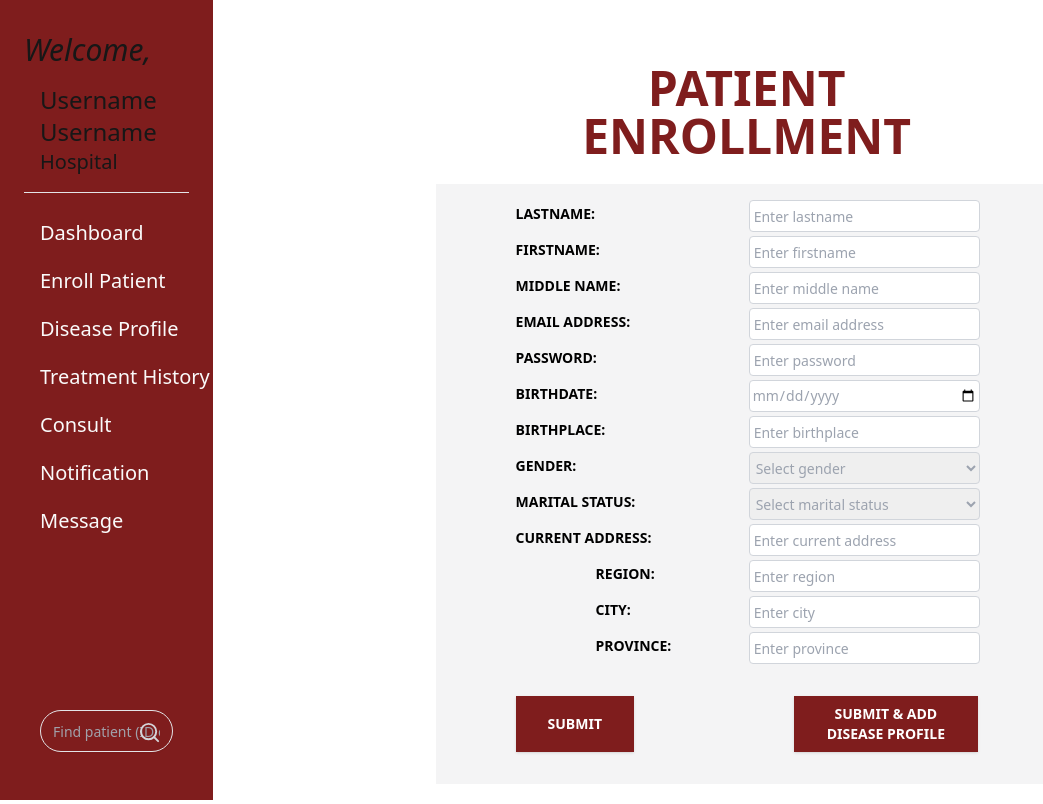
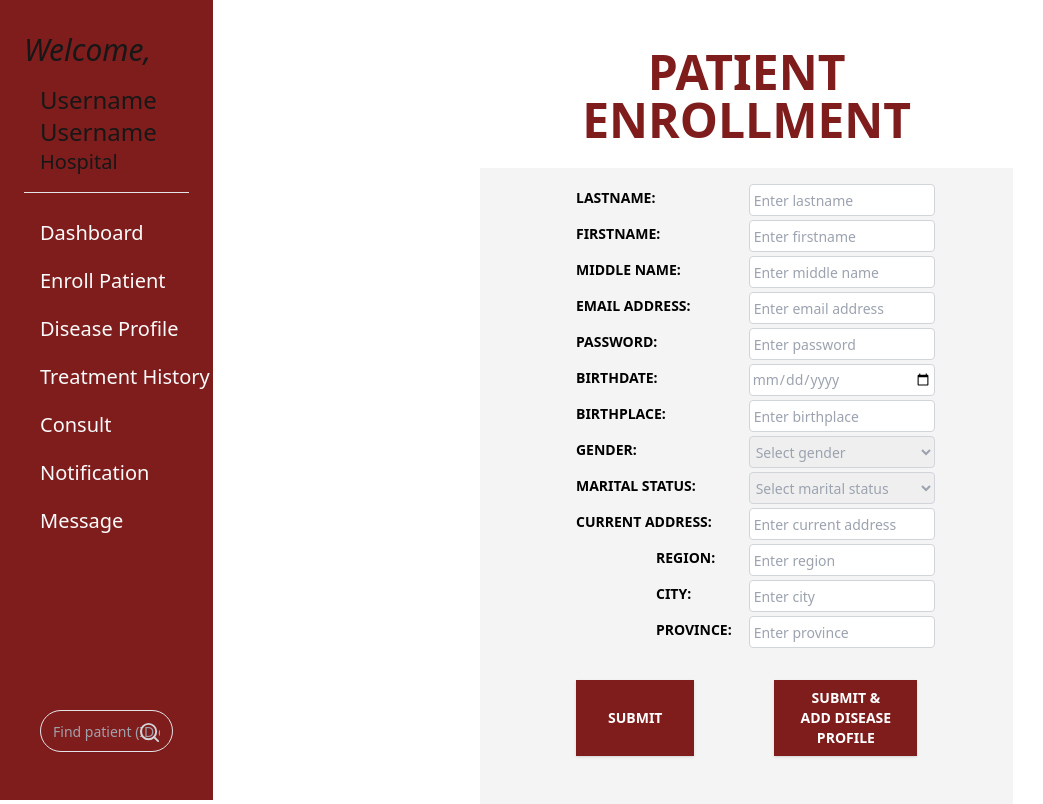
Before and after one commit to CurrieParinas/cancer-surveillance-system, a Next.js app: page /enrollPatient in a window 1280 px wide. Shown: the whole page, without its empty margins (0-1043 px from the left). Built offline with nearby package versions, Linux system fonts and the light colour scheme.

Commit message:
[Feat][Demi] - formdata (#12)
Co-authored-by: Currie Exekiel Pariñas <85160106+CurrieParinas@users.noreply.github.com>

```diff
--- a/src/app/(main)/enrollPatient/page.tsx
+++ b/src/app/(main)/enrollPatient/page.tsx
@@ -1,73 +1,109 @@
+"use client";
+
 import React from "react";
 
 const EnrollPatient = () => {
+  // Handle form submission
+  const handleSubmit = (e) => {
+    e.preventDefault(); // Prevent default form submission behavior
+
+    // Create a new FormData object
+    const formData = new FormData(e.target);
+
+    // Convert FormData to an object
+    const formDataObj = {};
+    formData.forEach((value, key) => {
+      formDataObj[key] = value;
+    });
+
+    // Convert the object to a JSON string
+    const jsonData = JSON.stringify(formDataObj);
+
+    // Log the JSON to the console
+    console.log(jsonData);
+
+    // Optionally, send the JSON data via fetch or axios
+    // fetch('your-api-url', {
+    //   method: 'POST',
+    //   headers: { 'Content-Type': 'application/json' },
+    //   body: jsonData,
+    // });
+  };
+
   return (
     <div className="w-screen-minus-1-6 bg-white flex flex-col items-center justify-center gap-4">
       <div className="w-6/12 h-auto p-2 text-center">
         <p className="mt-10 font-bold text-5xl text-red-900">PATIENT ENROLLMENT</p>
       </div>
 
-      <div className="w-7/12 h-auto pb-2 pt-4 bg-zinc-100">
-        <form className=" gap-2">
+      <div className="w-6/12 h-auto p-4 bg-zinc-100">
+        <form className="gap-2" onSubmit={handleSubmit}>
           <div className="grid grid-cols-2 gap-1">
             <label className="pl-20 pt-1 font-bold text-left text-sm text-black">LASTNAME:</label>
             <input
               type="text"
-              className="p-1 border border-gray-300 rounded w-3/4 text-sm h-8"
+              name="lastname"
+              className="p-1 border border-gray-300 rounded w-3/4 text-sm text-gray-950 h-8"
               placeholder="Enter lastname"
             />
 
-            <label className="pl-20 pt-1  font-bold text-left text-sm text-black">FIRSTNAME:</label>
+            <label className="pl-20 pt-1 font-bold text-left text-sm text-black">FIRSTNAME:</label>
             <input
               type="text"
-              className="p-1 border border-gray-300 rounded w-3/4 text-sm h-8"
+              name="firstname"
+              className="p-1 border border-gray-300 rounded w-3/4 text-sm text-gray-950 h-8"
               placeholder="Enter firstname"
             />
 
             <label className="pl-20 pt-1 font-bold text-left text-sm text-black">MIDDLE NAME:</label>
             <input
               type="text"
-              className="p-1 border border-gray-300 rounded w-3/4 text-sm h-8"
+              name="middle_name"
+              className="p-1 border border-gray-300 rounded w-3/4 text-sm text-gray-950 h-8"
               placeholder="Enter middle name"
             />
 
             <label className="pl-20 pt-1 font-bold text-left text-sm text-black">EMAIL ADDRESS:</label>
             <input
               type="email"
-              className="p-1 border border-gray-300 rounded w-3/4 text-sm h-8"
+              name="email"
+              className="p-1 border border-gray-300 rounded w-3/4 text-sm text-gray-950 h-8"
               placeholder="Enter email address"
             />
 
             <label className="pl-20 pt-1 font-bold text-left text-sm text-black">PASSWORD:</label>
             <input
               type="password"
-              className="p-1 border border-gray-300 rounded w-3/4 text-sm h-8"
+              name="password"
+              className="p-1 border border-gray-300 rounded w-3/4 text-sm text-gray-950 h-8"
               placeholder="Enter password"
             />
 
             <label className="pl-20 pt-1 font-bold text-left text-sm text-black">BIRTHDATE:</label>
             <input
               type="date"
+              name="birthdate"
               className="p-0.5 border border-gray-300 rounded w-3/4 text-sm h-8 text-gray-400"
             />
 
             <label className="pl-20 pt-1 font-bold text-left text-sm text-black">BIRTHPLACE:</label>
             <input
               type="text"
-              className="p-1 border border-gray-300 rounded w-3/4 text-sm h-8"
+              name="birthplace"
+              className="p-1 border border-gray-300 rounded w-3/4 text-sm text-gray-950 h-8"
               placeholder="Enter birthplace"
             />
 
             <label className="pl-20 pt-1 font-bold text-left text-sm text-black">GENDER:</label>
-            <select className="p-0.5 border border-gray-300 rounded w-3/4 text-gray-400 text-sm h-8">
+            <select name="gender" className="p-0.5 border border-gray-300 rounded w-3/4 text-gray-400 text-sm h-8">
               <option value="">Select gender</option>
               <option value="male">Male</option>
               <option value="female">Female</option>
               <option value="other">Other</option>
             </select>
 
-            <label className="pl-20 pt-1  font-bold text-left text-sm text-black">MARITAL STATUS:</label>
-            <select className="p-0.5 border border-gray-300 rounded w-3/4 text-gray-400 text-sm h-8">
+            <label className="pl-20 pt-1 font-bold text-left text-sm text-black">MARITAL STATUS:</label>
+            <select name="marital_status" className="p-0.5 border border-gray-300 rounded w-3/4 text-gray-400 text-sm h-8">
               <option value="">Select marital status</option>
               <option value="single">Single</option>
               <option value="married">Married</option>
@@ -78,43 +114,46 @@ const EnrollPatient = () => {
             <label className="pl-20 pt-1 font-bold text-left text-sm text-black">CURRENT ADDRESS:</label>
             <input
               type="text"
-              className="p-1 border border-gray-300 rounded w-3/4 text-sm h-8"
+              name="current_address"
+              className="p-1 border border-gray-300 rounded w-3/4 text-sm text-gray-950 h-8"
               placeholder="Enter current address"
             />
+
             <label className="pl-40 pt-1 font-bold text-left text-sm text-black">REGION:</label>
             <input
               type="text"
-              className="p-1 border border-gray-300 rounded w-3/4 text-sm h-8"
+              name="region"
+              className="p-1 border border-gray-300 rounded w-3/4 text-sm text-gray-950 h-8"
               placeholder="Enter region"
             />
 
-            <label className="pl-40 pt-1 font-bold text-left  text-sm text-black">CITY:</label>
+            <label className="pl-40 pt-1 font-bold text-left text-sm text-black">CITY:</label>
             <input
               type="text"
-              className="p-1 border border-gray-300 rounded w-3/4 text-sm h-8"
+              name="city"
+              className="p-1 border border-gray-300 rounded w-3/4 text-sm text-gray-950 h-8"
               placeholder="Enter city"
             />
 
-            <label className="pl-40 pt-1  font-bold text-left text-sm text-black">PROVINCE:</label>
+            <label className="pl-40 pt-1 font-bold text-left text-sm text-black">PROVINCE:</label>
             <input
               type="text"
-              className="p-1 border border-gray-300 rounded w-3/4 text-sm h-8"
+              name="province"
+              className="p-1 border border-gray-300 rounded w-3/4 text-sm text-gray-950 h-8"
               placeholder="Enter province"
             />
           </div>
 
-          <div className="flex justify-center mt-8 mb-6">
-            <button type="submit" className="bg-red-900 text-white font-semibold shadow py-2 px-8 text-sm mr-40 ml-20 hover:bg-primary/90">
+          <div className="flex justify-between mt-8 mb-8">
+            <button type="submit" className="hover:bg-primary/90 bg-red-900 text-white font-semibold shadow py-2 px-8 text-sm mr-20 ml-20">
               SUBMIT
             </button>
-            <button type="button" className="bg-red-900 text-white font-semibold shadow py-2 px-8 mr-20 text-sm hover:bg-primary/90">SUBMIT & ADD DISEASE PROFILE
+            <button type="button" className="hover:bg-primary/90 bg-red-900 text-white font-semibold shadow py-2 px-6 mr-20 text-sm">
+              SUBMIT & ADD DISEASE PROFILE
             </button>
           </div>
         </form>
       </div>
-
-
-
     </div>
   );
 };
```
